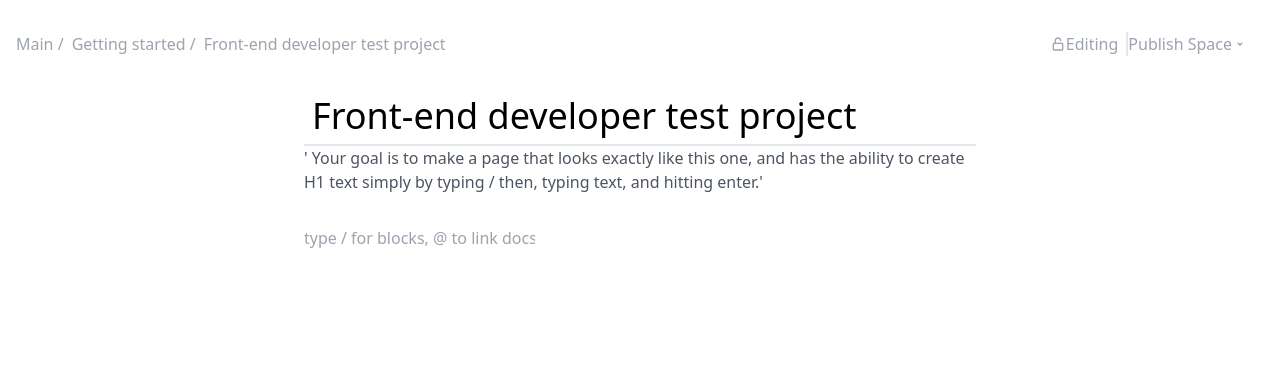
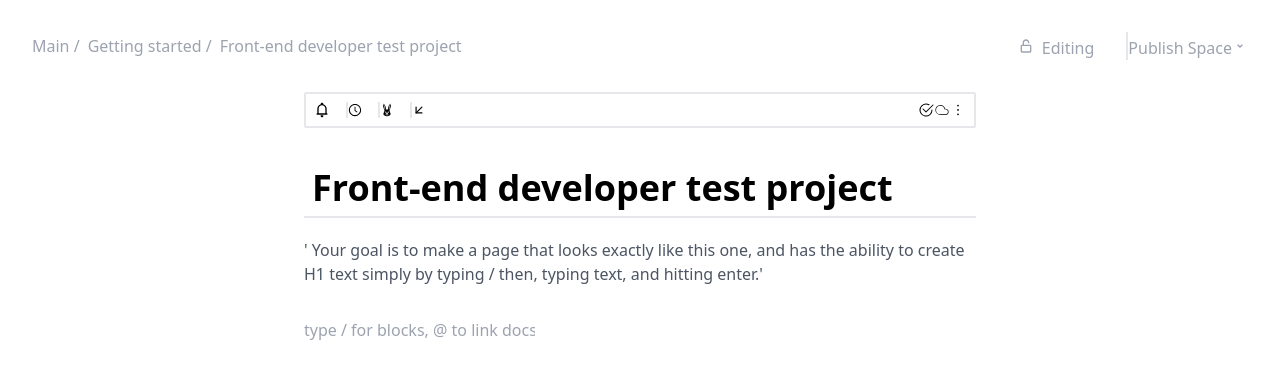
Before and after one commit to kelibst/texteditor, a Next.js app: page / in a window 1280 px wide. Shown: the top 378 px of the page. Built offline with nearby package versions, Linux system fonts and the light colour scheme.

Commit message:
start updating the ui

```diff
--- /dev/null
+++ b/components/AccessBar.tsx
@@ -0,0 +1,28 @@
+import React from "react";
+import { CiCloud } from "react-icons/ci";
+import { BsCheck2Circle } from "react-icons/bs";
+import { FiArrowDownLeft } from "react-icons/fi";
+import { AiOutlineClockCircle, AiOutlineMore } from "react-icons/ai";
+import { GiRabbitHead } from "react-icons/gi";
+import { CgBell } from "react-icons/cg";
+
+const AccessBar = () => {
+  return (
+    <div className="flex items-center w-full border-2 p-2 rounded-sm justify-between">
+      <div className="flex divide-x-2 gap-4 ">
+        <CgBell />
+        <AiOutlineClockCircle />
+        <GiRabbitHead />
+        <FiArrowDownLeft />
+      </div>
+
+      <div className="flex">
+        <BsCheck2Circle />
+        <CiCloud />
+        <AiOutlineMore />
+      </div>
+    </div>
+  );
+};
+
+export default AccessBar;
--- /dev/null
+++ b/components/Navigations.tsx
@@ -0,0 +1,33 @@
+import React from "react";
+
+import { RiArrowDropDownLine } from "react-icons/ri";
+import { BiLockOpenAlt } from "react-icons/bi";
+
+const Navigations = () => {
+  return (
+    <nav
+      className="flex flex-wrap items-center text-gray-400 justify-between p-4
+
+    "
+    >
+      <div className="nav-links px-4 flex gap-2">
+        <div>Main /</div>
+        <div>Getting started /</div>
+        <div> Front-end developer test project</div>
+      </div>
+      <div className="flex gap-2 divide-x-2 topbar-action-buttons m-4">
+        <div className="flex items-center">
+          <BiLockOpenAlt />{" "}
+          <p className="hover:cursor-pointer pl-2 pr-6 pt-1"> Editing</p>
+        </div>
+
+        <div className="flex align-middle items-center">
+          <p className="hover:cursor-pointer pt-1"> Publish Space </p>
+          <RiArrowDropDownLine />
+        </div>
+      </div>
+    </nav>
+  );
+};
+
+export default Navigations;
--- a/pages/index.tsx
+++ b/pages/index.tsx
@@ -6,6 +6,8 @@ import { txt } from "../interfaces/dataInterface";
 import { BiLockOpenAlt } from "react-icons/bi";
 import { RiArrowDropDownLine } from "react-icons/ri";
 import PopUpCard from "../components/PopUpCard";
+import Navigations from "../components/Navigations";
+import AccessBar from "../components/AccessBar";
 
 const Home = () => {
   const [currentInput, setCurrentInput] = useState("");
@@ -19,7 +21,8 @@ const Home = () => {
     if (currentInput === "/1") {
       setUseBigInp(true);
       setCurrentInput("");
-    }
+      return;
+    } else {
       if (currentInput)
         settextData([
           ...textData,
@@ -27,6 +30,7 @@ const Home = () => {
         ]);
       setCurrentInput("");
       useBigInp && setUseBigInp(false);
+    }
   };
 
   const handleInputChange = (event: React.ChangeEvent<HTMLInputElement>) => {
@@ -54,7 +58,10 @@ const Home = () => {
   };
 
   const isH1 = (txt: string) => {
-    return txt[txt.length - 1] === "/";
+    return (
+      txt[txt.length - 1] === "/" ||
+      txt.substring(txt.length - 2, txt.length) === "/1"
+    );
   };
 
   return (
@@ -67,30 +74,10 @@ const Home = () => {
 
       <main>
         <>
-          <nav className="flex flex-wrap items-center text-gray-400 justify-between p-4">
-            <div className="nav-links flex gap-2">
-              <div>Main /</div>
-              <div>Getting started /</div>
-              <div> Front-end developer test project</div>
-            </div>
-            <div className="flex gap-2 divide-x-2 topbar-action-buttons m-4">
-              <div className="flex items-center">
-                <BiLockOpenAlt /> <button> Editing</button>
-              </div>
-
-              <div className="flex align-middle items-center">
-                <button> Publish Space </button>
-                <RiArrowDropDownLine />
-              </div>
-            </div>
-          </nav>
+          <Navigations />
           <div className="max-w-2xl m-auto">
-            <h1
-              className="
-    text-4xl border-b-2
-    p-2
-    "
-            >
+            <AccessBar />
+            <h1 className="text-4xl border-b-2 p-2 mt-8 mb-5 font-bold">
               Front-end developer test project
             </h1>
             <p className="text-gray-600">
```
Lines whose indentation alone changed are shown as unchanged.
